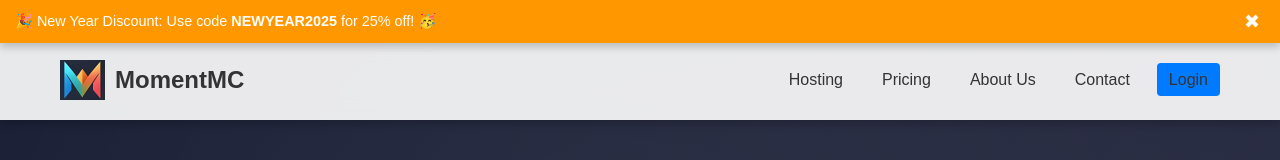
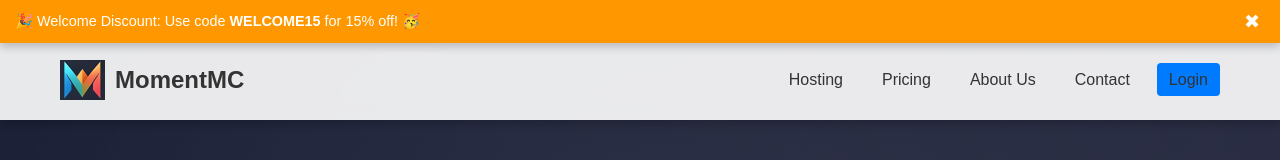
Before and after one commit to melvinnoob/momentmc, a plain HTML site: page index.html in a window 1280 px wide. Shown: the top 160 px of the page. Drawn offline with Linux system fonts and the light colour scheme.

Commit message:
Add files via upload

```diff
--- a/index.html
+++ b/index.html
@@ -1,3 +1,4 @@
+
     <!DOCTYPE html>
         <html lang="en">
             <head>
@@ -78,7 +79,7 @@
             <body>
             <!-- Christmas Discount Popup -->
                 <div id="christmas-popup">
-                    <span id="popup-message">🎉 New Year Discount: Use code <strong>NEWYEAR2025</strong> for 25% off! 🥳</span>
+                    <span id="popup-message">🎉 Welcome Discount: Use code <strong>WELCOME15</strong> for 15% off! 🥳</span>
                     <button id="popup-close">✖</button>
                 </div>
 
```
